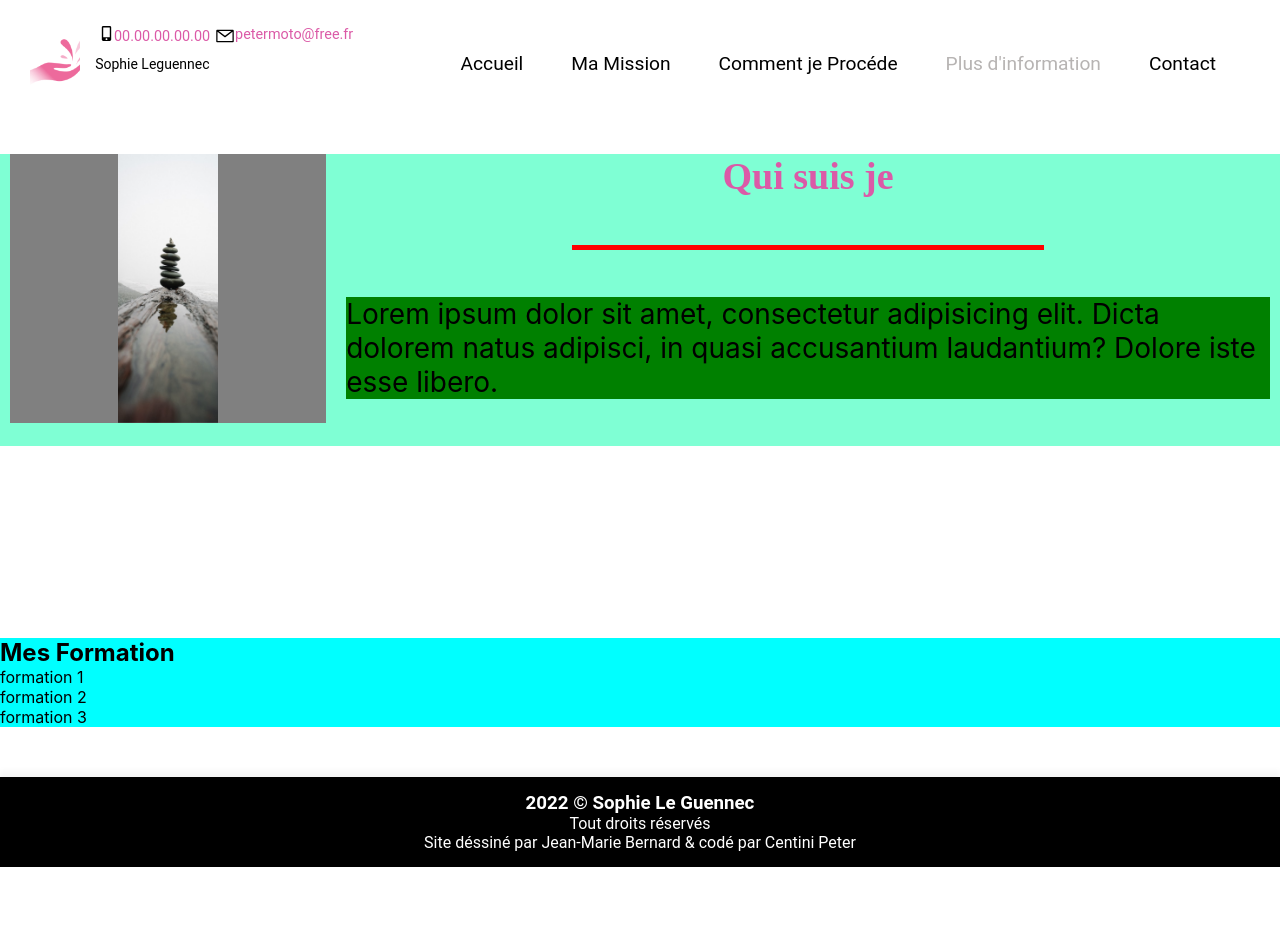
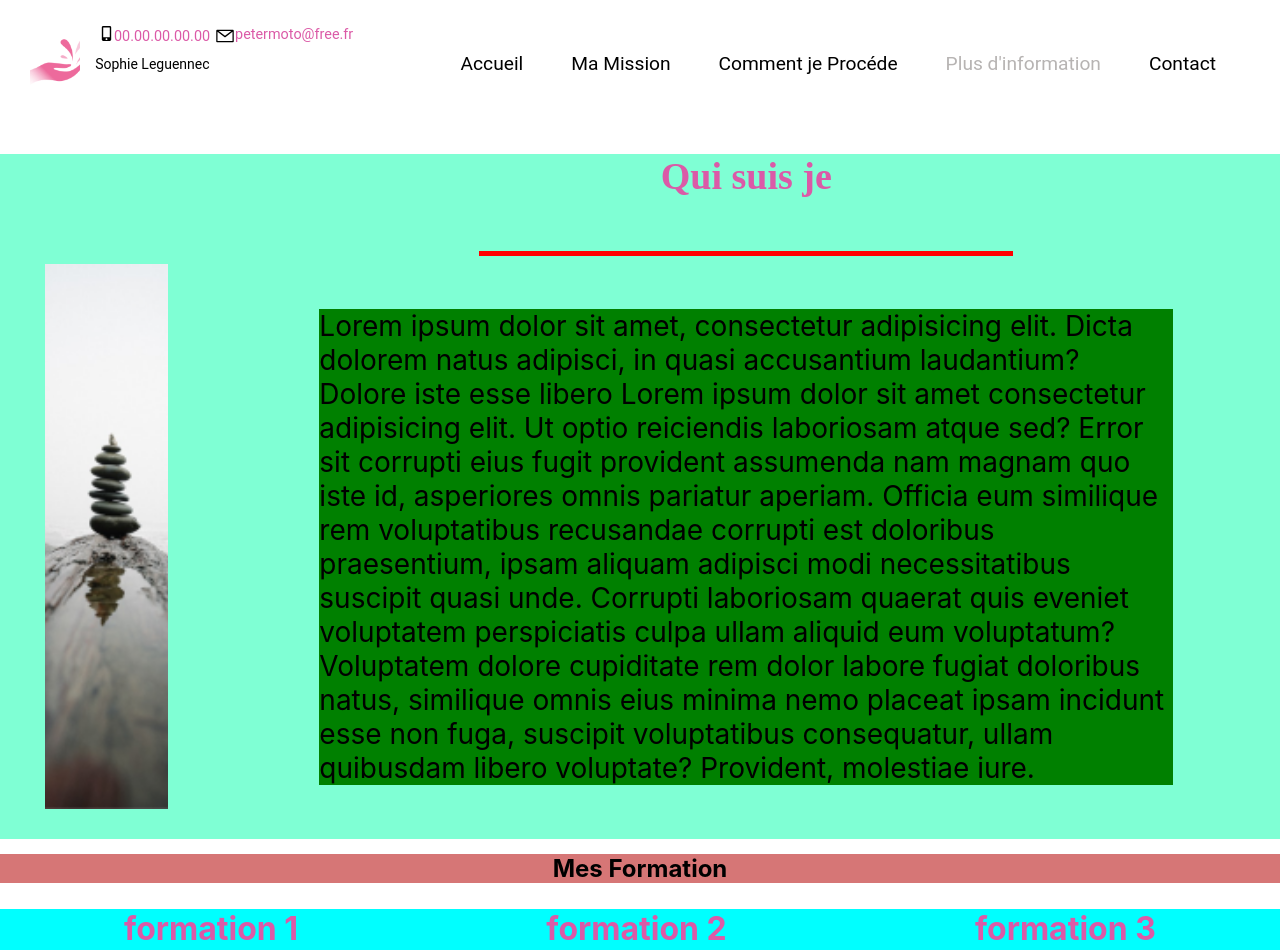
Before and after one commit to peter-centini/sophie-leguennec, a React (Create React App) app: page /Infos in a window 1280 px wide. Shown: the top 950 px of the page. Before the commit the page ends 867 px from the top, so only its background shows below. Built offline with nearby package versions, Linux system fonts and the light colour scheme.

Commit message:
info.css info.jsx update

```diff
--- a/src/components/Nav/Navbar.jsx
+++ b/src/components/Nav/Navbar.jsx
@@ -42,7 +42,7 @@ function Navbar() {
               Accueil
             </NavLink>
           </div>
-          <div className="navbar_item">
+          <div className="navbar_item ">
             <NavLink
               to="/mission"
               activeClassName="active"
--- a/src/components/Proceder/Proceder.jsx
+++ b/src/components/Proceder/Proceder.jsx
@@ -80,9 +80,11 @@ function Proceder() {
           </p>
         </div>
       </div>
-      <button className="contact_me">
+      <div className="contact_me">
+      <button className="contact_me_process">
         <Link to="/contact">Me Contacter</Link>
-      </button>
+        </button>
+      </div>
     </div>
   );
 }
--- a/src/components/Proceder/proceder.css
+++ b/src/components/Proceder/proceder.css
@@ -118,11 +118,18 @@ img {
 }
 
 .contact_me {
-  display: inline;
-  flex-direction: row;
+  display: flex;
+  flex-direction: column;
   justify-content: center;
   align-content: center;
   align-items: center;
+  width: 100%;
+}
+
+.contact_me_process {
+  align-content: center;
+  align-items: center;
+  justify-content: center;
   background: #A1D1E7;
   border-radius: 30px;
   width: 211px;
@@ -130,7 +137,6 @@ img {
   font-size: 18px;
   font-family: var(--Montserrat_400_font);
   margin-top: 70px;
-  margin-left: 43%;
   margin-bottom: 50px;
   -webkit-box-shadow: 2px 4px 7px 2px rgba(0, 0, 0, 0.71);
   box-shadow: 2px 4px 7px 2px rgba(0, 0, 0, 0.71);
--- a/src/pages/Home/home.css
+++ b/src/pages/Home/home.css
@@ -152,9 +152,9 @@
 /* #btn_contact_home:hover{
     color:black;
 } */
-.btn_contact:hover{
+/* .btn_contact:hover{
     transform: translate(-6px, -6px);
-}
+} */
 
 @media screen and (max-width: 768px) {
     .img {
--- a/src/pages/information/Infos.jsx
+++ b/src/pages/information/Infos.jsx
@@ -14,17 +14,31 @@ export default function Infos() {
         <p className="des_quisuisje">
           Lorem ipsum dolor sit amet, consectetur adipisicing elit. Dicta
           dolorem natus adipisci, in quasi accusantium laudantium? Dolore iste
-          esse libero.
+          esse libero Lorem ipsum dolor sit amet consectetur adipisicing elit. Ut optio reiciendis laboriosam atque sed? Error sit corrupti eius fugit provident assumenda nam magnam quo iste id, asperiores omnis pariatur aperiam.
+          Officia eum similique rem voluptatibus recusandae corrupti est doloribus praesentium, ipsam aliquam adipisci modi necessitatibus suscipit quasi unde. Corrupti laboriosam quaerat quis eveniet voluptatem perspiciatis culpa ullam aliquid eum voluptatum?
+          Voluptatem dolore cupiditate rem dolor labore fugiat doloribus natus, similique omnis eius minima nemo placeat ipsam incidunt esse non fuga, suscipit voluptatibus consequatur, ullam quibusdam libero voluptate? Provident, molestiae iure.
         </p>
       </div>
   </div>
 
       <div className="formation_list">
+         <h2 className="title_formation">Mes Formation</h2>
         <div className="content_formation">
-        <h2 className="title_formatin">Mes Formation</h2>
-        <ul className="li">formation 1</ul>
-        <ul className="li">formation 2</ul>
-        <ul className="li">formation 3</ul>
+          {/* <div className="formation_detail"> */}
+            <div className="formule_1">
+          <h1 className="form1">formation 1</h1>
+              <p className="contenue">teste</p>
+
+            </div>
+            <div className="formule_2">
+              <h1 className="form2">formation 2</h1>
+             <p className="contenue">teste</p>
+            </div>
+            <div className="formule_3">
+            <h1 className="form3">formation 3</h1>
+              <p className="contenue">teste</p>
+            </div>
+          {/* </div> */}
        </div>
       </div>
     </div>
--- a/src/pages/information/infos.css
+++ b/src/pages/information/infos.css
@@ -16,17 +16,19 @@
   }
 .right_img {
     display: flex;
+    flex-direction: row;
     justify-content: center;
-    width: 50%;
-    height: 50%;
+    width: 100%;
     background-color: grey;
-    margin: 0px 10px;
+    margin: 110px 45px 30px;
+
     }
 
 
 .image_right {
     align-items: center;
-    width: 100px;
+    width: 100%;
+    height: 100%;
     object-fit: cover;
 
 }
@@ -54,16 +56,36 @@
     font-size: 28px;
     margin:5% 10px;
     background-color: green;
+    width: 80%;
 }
 .formation_list{
+   position:relative;
    display: flex;
-   flex-direction: row;
-   justify-content: center;
-   margin-top: 15%;
+   flex-direction: column;
+   align-items: center;
+   margin: 15px 0px 15px;
    width: 100%;
    background: rgb(214, 118, 118);
 }
 .content_formation{
+    position:absolute;
     width: 100%;
     background-color: aqua;
+    flex-direction: row;
+    align-items: center;
+    display: flex;
+    justify-content: space-around;
+    margin: 55px;
 }
+/*
+.formation_detail{
+display:flex;
+flex-direction: row;
+justify-content: space-between;
+} */
+
+
+.form1{
+display:flex;
+flex-direction: column;
+}
```
